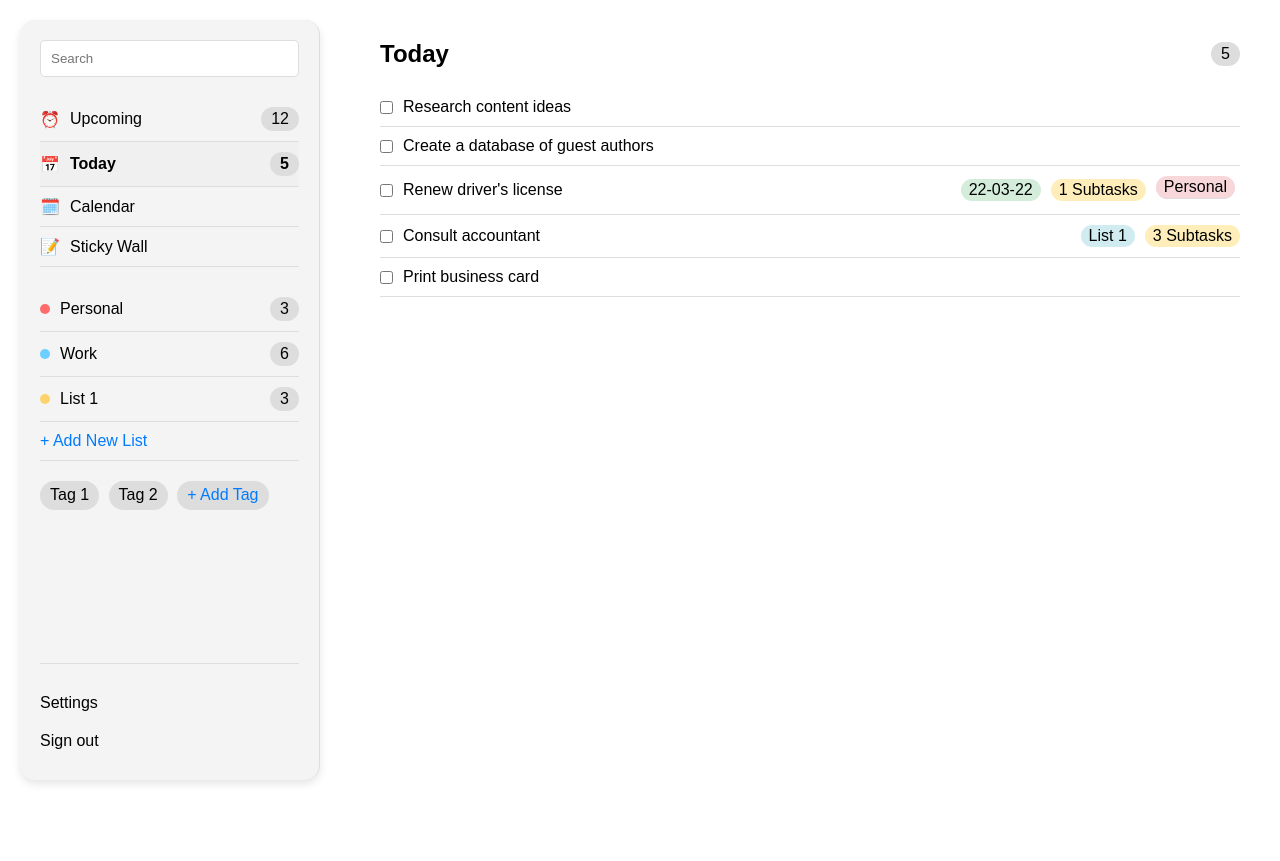
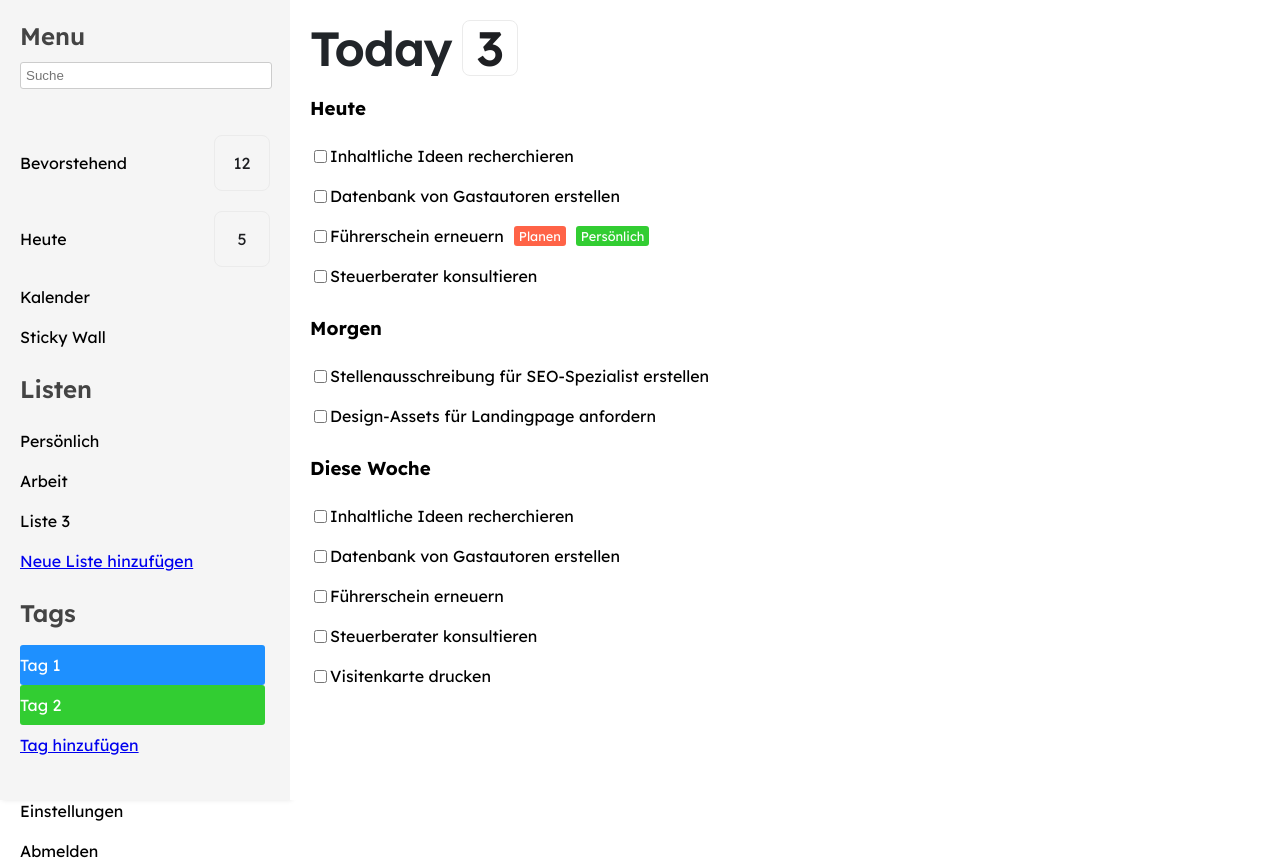
Before and after one commit to HexyFex/todo_app, a Django app: page / in a window 1280 px wide. Before the commit the page ends 784 px from the top, so only its background shows below. Run offline with Django 5.2, Linux system fonts and the light colour scheme; a user stored in the database is signed in; data comes from the database, SQL or seed files in the repository.

Commit message:
diverse Designänderungen

```diff
--- a/base/static/base/base.css
+++ b/base/static/base/base.css
@@ -1,14 +1,13 @@
-* {
-    box-sizing: border-box;
+@import url('https://fonts.googleapis.com/css2?family=Lexend+Deca:wght@400;500;600;700&display=swap');
+
+body {
+    font-family: 'Lexend Deca', sans-serif;
+    font-optical-sizing: auto;
+    font-weight: 400;
     margin: 0;
     padding: 0;
-    font-family: Arial, sans-serif;
-}
-
-body {
     display: flex;
     height: 100vh;
-    background-color: #ffffff;
 }
 
 .container {
@@ -17,157 +16,187 @@ body {
 }
 
 .sidebar {
-    width: 300px;
-    background-color: #F4F4F4;
-    display: flex;
-    flex-direction: column;
-    justify-content: space-between;
-    border-right: 1px solid #ddd;
+    width: 250px;
+    background-color: #f5f5f5;
     padding: 20px;
-    border-radius: 15px;
-    margin: 20px;
-    box-shadow: 0 4px 8px rgba(0, 0, 0, 0.1);
+    box-shadow: 2px 0 5px rgba(0, 0, 0, 0.1);
 }
 
 .menu {
-    flex-grow: 1;
+    display: flex;
+    flex-direction: column;
 }
 
-.menu input[type="text"] {
-    width: 100%;
-    padding: 10px;
-    margin-bottom: 20px;
-    border: 1px solid #ddd;
-    border-radius: 5px;
+.menu h3, .menu h4 {
+    top: 40px;
+    left: 40px;
+    width: 258px;
+    height: 32px;
+    z-index: 23;
+    margin: 0 0 10px 0;
+    color: #444444ff;
+    flex-grow: 1;
+    overflow: hidden;
+    font-size: 24px;
+    font-weight: 600;
+    text-transform: none;
+    text-align: left;
+    letter-spacing: 0px;
+    line-height: 32px;
+    white-space: pre-line;
+    word-break: break-word;
+    opacity: 1;
+    visibility: visible;
 }
 
-.tasks, .lists, .tags {
+.search {
+    padding: 5px;
     margin-bottom: 20px;
+    width: calc(100% - 10px);
+    border: 1px solid #ccc;
+    border-radius: 3px;
 }
 
-.task-item, .list-item, .tag {
+.tasks, .lists ul, .tags ul {
+    list-style-type: none;
+    padding: 0;
+}
+
+.tasks li, .lists ul li, .tags ul li {
     padding: 10px 0;
     display: flex;
+    justify-content: space-between;
     align-items: center;
-    border-bottom: 1px solid #ddd;
+}
+
+.tasks li:hover, .lists ul li:hover, .tags ul li:hover {
+    background-color: #eee;
     cursor: pointer;
 }
 
-.task-item .icon, .list-item .color {
-    margin-right: 10px;
+.badge {
+    color: #1E1F22;
+    padding: 3px 7px;
+    display: flex;
+    align-items: center;
+    justify-content: center;
+    box-sizing: border-box;
+    overflow: hidden;
+    outline: none;
+    width: 56px;
+    height: 56px;
+    opacity: 1;
+    background-color: rgba(221, 221, 221, 0);
+    border-radius: 8px;
+    box-shadow: rgba(0, 0, 0, 0.08) 0px 0px 0px;
+    border: 1px solid rgb(235, 235, 235)
 }
 
-.task-item.active {
-    background-color: #f0f0f0;
-    font-weight: bold;
-}
-
-.task-count, .list-count {
-    margin-left: auto;
-    background-color: #ddd;
-    padding: 3px 10px;
-    border-radius: 15px;
+.titlebadge {
+    color: #1E1F22;
+    padding: 3px 7px;
+    display: flex;
+    align-items: center;
+    justify-content: center;
+    box-sizing: border-box;
+    overflow: hidden;
+    outline: none;
+    width: 56px;
+    height: 56px;
+    opacity: 1;
+    background-color: rgba(221, 221, 221, 0);
+    border-radius: 8px;
+    box-shadow: rgba(0, 0, 0, 0.08) 0px 0px 0px;
+    border: 1px solid rgb(235, 235, 235);
+    margin-left: 10px
 }
 
 .tag {
     display: inline-block;
-    background-color: #ddd;
     padding: 5px 10px;
-    border-radius: 15px;
     margin-right: 5px;
-    margin-bottom: 5px;
+    border-radius: 3px;
+    color: #fff;
 }
 
-.add-new {
-    color: #007bff;
-    cursor: pointer;
+.tag1 {
+    background-color: #1e90ff;
 }
 
-.settings {
-    padding-top: 20px;
-    border-top: 1px solid #ddd;
+.tag2 {
+    background-color: #32cd32;
 }
 
-.setting-item {
-    padding: 10px 0;
-    cursor: pointer;
+.settings a {
+    display: block;
+    margin-top: 20px;
+    color: #000;
+    text-decoration: none;
 }
 
 .main-content {
-    flex-grow: 1;
-    background-color: #ffff;
+    flex: 1;
     padding: 20px;
-    margin: 20px;
+    background-color: #fff;
+    overflow-y: auto;
 }
 
-.header {
+.upcoming h2 {
     display: flex;
-    justify-content: space-between;
     align-items: center;
-    margin-bottom: 20px;
+    flex-grow: 1;
+    margin: 0px;
+    overflow: hidden;
+    font-size: 48px;
+    font-weight: 600;
+    text-transform: none;
+    text-align: left;
+    letter-spacing: -1px;
+    line-height: 56px;
+    white-space: pre-line;
+    word-break: break-word;
+    opacity: 1;
+    visibility: visible;
+    color: #212529ff;
+    top: 24px;
+    left: 378px;
+    width: 220px;
+    height: 56px;
+    z-index: 66;
 }
 
-.header h1 {
-    font-size: 24px;
+.tasks-today, .tasks-tomorrow, .tasks-week {
+    margin-top: 20px;
 }
 
-.task-list .task {
-    display: flex;
-    align-items: center;
-    padding: 10px 0;
-    border-bottom: 1px solid #ddd;
+.tasks-today h3, .tasks-tomorrow h3, .tasks-week h3 {
+    margin-bottom: 10px;
 }
 
-.task-list .task input[type="checkbox"] {
-    margin-right: 10px;
+.tasks-today ul, .tasks-tomorrow ul, .tasks-week ul {
+    list-style-type: none;
+    padding: 0;
 }
 
-.task-details {
-    margin-left: auto;
+.tasks-today li, .tasks-tomorrow li, .tasks-week li {
+    padding: 10px 0;
     display: flex;
     align-items: center;
 }
 
-.task-details span {
+.tasks-today li .label, .tasks-week li .label {
     margin-left: 10px;
-    padding: 2px 8px;
-    border-radius: 15px;
-    background-color: #f0f0f0;
+    padding: 2px 5px;
+    border-radius: 3px;
+    font-size: 0.8em;
 }
 
-.task-details .date {
-    background-color: #d4edda;
+.schedule {
+    background-color: #ff6347;
+    color: #fff;
 }
 
-.task-details .subtasks {
-    background-color: #ffeeba;
+.personal {
+    background-color: #32cd32;
+    color: #fff;
 }
-
-.task-details .tag.personal {
-    background-color: #f8d7da;
-}
-
-.task-details .list {
-    background-color: #d1ecf1;
-}
-
-.list-item .color.personal {
-    background-color: #ff6b6b;
-    width: 10px;
-    height: 10px;
-    border-radius: 50%;
-}
-
-.list-item .color.work {
-    background-color: #6bcfff;
-    width: 10px;
-    height: 10px;
-    border-radius: 50%;
-}
-
-.list-item .color.list1 {
-    background-color: #ffd36b;
-    width: 10px;
-    height: 10px;
-    border-radius: 50%;
-}
--- a/base/templates/base/task_list.html
+++ b/base/templates/base/task_list.html
@@ -1,96 +1,75 @@
 <!DOCTYPE html>
 <html lang="de">
 <head>
-    <meta name="viewport" content="width=device-width, initial">
-    <meta charset="utf-8">
+    <meta charset="UTF-8">
+    <meta name="viewport" content="width=device-width, initial-scale=1.0">
+    <title>Aufgabenverwaltung</title>
     <link rel="stylesheet" href="static/base/base.css">
-    <link rel="preconnect" href="https://fonts.googleapis.com">
-    <link rel="preconnect" href="https://fonts.gstatic.com" crossorigin>
-    <link href="https://fonts.googleapis.com/css2?family=Lexend+Deca:wght@100..900&display=swap" rel="stylesheet">
+    <link href="https://fonts.googleapis.com/css2?family=Lexend+Deca:wght@400;500;600;700&display=swap" rel="stylesheet">
 </head>
 <body>
     <div class="container">
         <div class="sidebar">
             <div class="menu">
-                <input type="text" placeholder="Search">
-                <div class="tasks">
-                    <div class="task-item">
-                        <span class="icon">⏰</span>
-                        Upcoming <span class="task-count">12</span>
-                    </div>
-                    <div class="task-item active">
-                        <span class="icon">📅</span>
-                        Today <span class="task-count">5</span>
-                    </div>
-                    <div class="task-item">
-                        <span class="icon">🗓️</span>
-                        Calendar
-                    </div>
-                    <div class="task-item">
-                        <span class="icon">📝</span>
-                        Sticky Wall
-                    </div>
-                </div>
+                <h3>Menu</h3>
+                <input type="text" placeholder="Suche" class="search">
+                <ul class="tasks">
+                    <li>Bevorstehend <span class="badge">12</span></li>
+                    <li>Heute <span class="badge">5</span></li>
+                    <li>Kalender</li>
+                    <li>Sticky Wall</li>
+                </ul>
                 <div class="lists">
-                    <div class="list-item">
-                        <span class="color personal"></span>
-                        Personal <span class="list-count">3</span>
-                    </div>
-                    <div class="list-item">
-                        <span class="color work"></span>
-                        Work <span class="list-count">6</span>
-                    </div>
-                    <div class="list-item">
-                        <span class="color list1"></span>
-                        List 1 <span class="list-count">3</span>
-                    </div>
-                    <div class="list-item add-new">+ Add New List</div>
+                    <h4>Listen</h4>
+                    <ul>
+                        <li>Persönlich</li>
+                        <li>Arbeit</li>
+                        <li>Liste 3</li>
+                        <li><a href="#">Neue Liste hinzufügen</a></li>
+                    </ul>
                 </div>
                 <div class="tags">
-                    <div class="tag">Tag 1</div>
-                    <div class="tag">Tag 2</div>
-                    <div class="tag add-new">+ Add Tag</div>
+                    <h4>Tags</h4>
+                    <ul>
+                        <li class="tag tag1">Tag 1</li>
+                        <li class="tag tag2">Tag 2</li>
+                        <li><a href="#">Tag hinzufügen</a></li>
+                    </ul>
                 </div>
-            </div>
-            <div class="settings">
-                <div class="setting-item">Settings</div>
-                <div class="setting-item">Sign out</div>
+                <div class="settings">
+                    <a href="#">Einstellungen</a>
+                    <a href="#">Abmelden</a>
+                </div>
             </div>
         </div>
         <div class="main-content">
-            <div class="header">
-                <h1>Today</h1>
-                <div class="task-count">5</div>
-            </div>
-            <div class="task-list">
-                <div class="task">
-                    <input type="checkbox">
-                    <span>Research content ideas</span>
+            <div class="upcoming">
+                <h2>Today<span class="titlebadge">{{ count }}</span></h2>
+                <div class="tasks-today">
+                    <h3>Heute</h3>
+                    <ul>
+                        <li><input type="checkbox"> Inhaltliche Ideen recherchieren</li>
+                        <li><input type="checkbox"> Datenbank von Gastautoren erstellen</li>
+                        <li><input type="checkbox"> Führerschein erneuern <span class="label schedule">Planen</span> <span class="label personal">Persönlich</span></li>
+                        <li><input type="checkbox"> Steuerberater konsultieren</li>
+                    </ul>
                 </div>
-                <div class="task">
-                    <input type="checkbox">
-                    <span>Create a database of guest authors</span>
+                <div class="tasks-tomorrow">
+                    <h3>Morgen</h3>
+                    <ul>
+                        <li><input type="checkbox"> Stellenausschreibung für SEO-Spezialist erstellen</li>
+                        <li><input type="checkbox"> Design-Assets für Landingpage anfordern</li>
+                    </ul>
                 </div>
-                <div class="task">
-                    <input type="checkbox">
-                    <span>Renew driver's license</span>
-                    <div class="task-details">
-                        <span class="date">22-03-22</span>
-                        <span class="subtasks">1 Subtasks</span>
-                        <span class="tag personal">Personal</span>
-                    </div>
-                </div>
-                <div class="task">
-                    <input type="checkbox">
-                    <span>Consult accountant</span>
-                    <div class="task-details">
-                        <span class="list">List 1</span>
-                        <span class="subtasks">3 Subtasks</span>
-                    </div>
-                </div>
-                <div class="task">
-                    <input type="checkbox">
-                    <span>Print business card</span>
+                <div class="tasks-week">
+                    <h3>Diese Woche</h3>
+                    <ul>
+                        <li><input type="checkbox"> Inhaltliche Ideen recherchieren</li>
+                        <li><input type="checkbox"> Datenbank von Gastautoren erstellen</li>
+                        <li><input type="checkbox"> Führerschein erneuern</li>
+                        <li><input type="checkbox"> Steuerberater konsultieren</li>
+                        <li><input type="checkbox"> Visitenkarte drucken</li>
+                    </ul>
                 </div>
             </div>
         </div>
```
